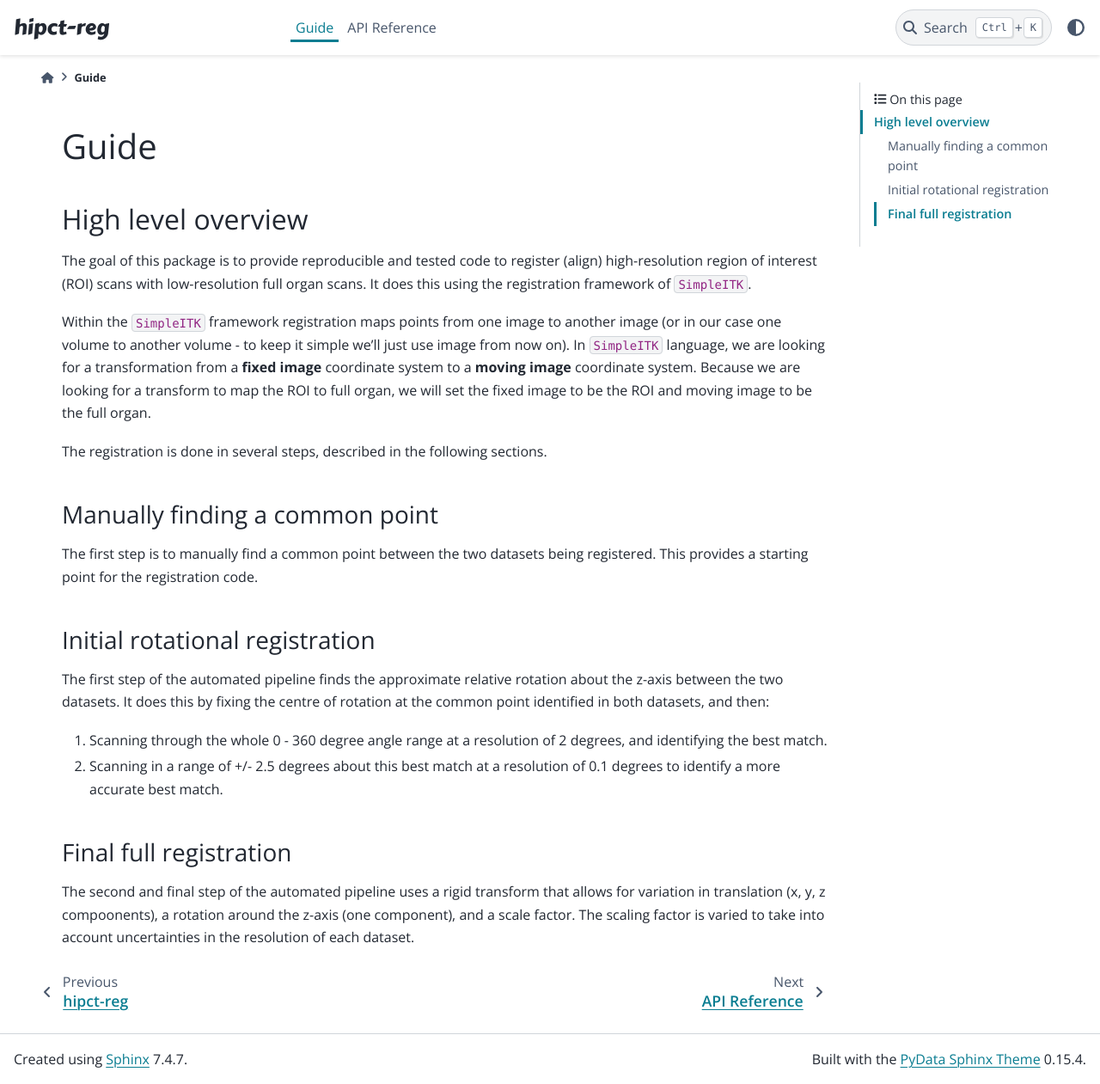
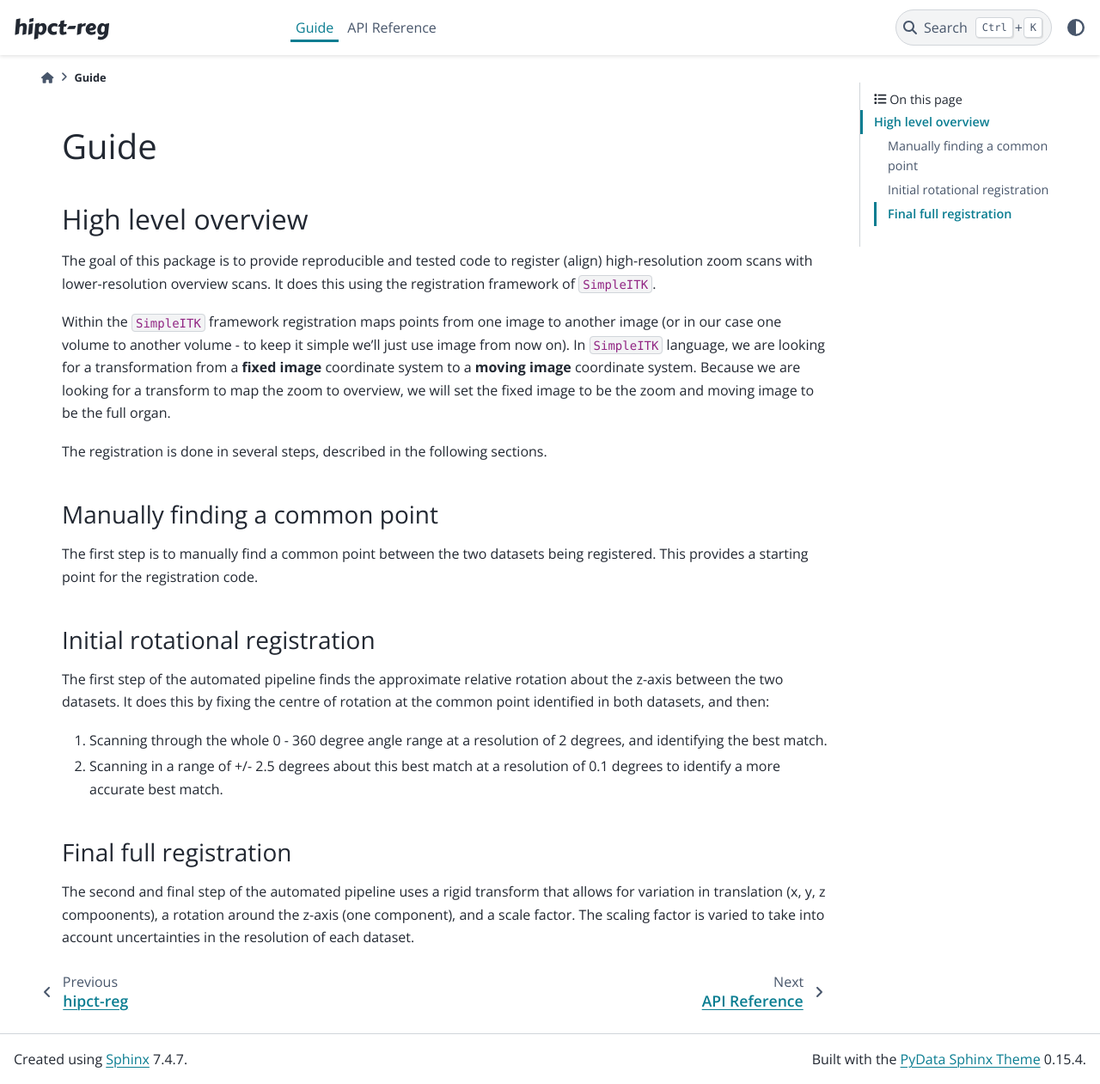
Before and after one commit to HiPCTProject/hipct-reg, a Sphinx documentation site: the page built from docs/guide.rst, in a window 1280 px wide and 1261 px high. Shown: the whole window at 86% size. Built offline with Sphinx 7.4.7 and the PyData theme 0.15.4, drawn with Linux system fonts in a browser that asks for light colours; pages that are not in the unit, such as notebooks, are missing from menus; the version number could not be read and is left out.

Commit message:
Use zoom and overview language

```diff
--- a/docs/guide.rst
+++ b/docs/guide.rst
@@ -4,12 +4,12 @@ Guide
 High level overview
 -------------------
 
-The goal of this package is to provide reproducible and tested code to register (align) high-resolution region of interest (ROI) scans with low-resolution full organ scans.
+The goal of this package is to provide reproducible and tested code to register (align) high-resolution zoom scans with lower-resolution overview scans.
 It does this using the registration framework of ``SimpleITK``.
 
 Within the ``SimpleITK`` framework registration maps points from one image to another image (or in our case one volume to another volume - to keep it simple we'll just use image from now on).
 In ``SimpleITK`` language, we are looking for a transformation from a **fixed image** coordinate system to a **moving image** coordinate system.
-Because we are looking for a transform to map the ROI to full organ, we will set the fixed image to be the ROI and moving image to be the full organ.
+Because we are looking for a transform to map the zoom to overview, we will set the fixed image to be the zoom and moving image to be the full organ.
 
 The registration is done in several steps, described in the following sections.
 
--- a/docs/tutorial/tutorial.py
+++ b/docs/tutorial/tutorial.py
@@ -14,7 +14,7 @@ from hipct_reg.helpers import (
     get_central_pixel_index,
     get_central_point,
     get_pixel_transform_params,
-    resample_roi_image,
+    resample_zoom_image,
     show_image,
 )
 from hipct_reg.registration import run_registration
@@ -35,17 +35,17 @@ logging.basicConfig(level=logging.INFO)
 #
 # `get_reg_input` provides an easy way to get the registration input for two datasets:
 
-roi_name = "LADAF-2021-64_heart_VOI-01_6.51um_bm18"
-full_name = "LADAF-2021-64_heart_complete-organ_19.89um_bm18"
-roi_point = (2240, 1770, 1546)
+zoom_name = "LADAF-2021-64_heart_VOI-01_6.51um_bm18"
+overview_name = "LADAF-2021-64_heart_complete-organ_19.89um_bm18"
+zoom_point = (2240, 1770, 1546)
 full_point = (4040, 5136, 502)
 
 reg_input = get_reg_input(
-    roi_name=roi_name,
-    roi_point=roi_point,
-    full_name=full_name,
-    full_point=full_point,
-    full_size_xy=64,
+    zoom_name=zoom_name,
+    zoom_point=zoom_point,
+    overview_name=overview_name,
+    overview_point=full_point,
+    overview_size_xy=64,
 )
 
 # %%
@@ -57,11 +57,11 @@ transform, reg_metric = run_registration(reg_input)
 
 # %%
 # This returns two objects - the registered transform, and the registration metric.
-# The transform maps from the physical coordinates of the ROI image to the physical
-# coordinates of the full-organ image. For HiP-CT data these are just the voxel
+# The transform maps from the physical coordinates of the zoom image to the physical
+# coordinates of the overview image. For HiP-CT data these are just the voxel
 # coordinates multiplied by the image resolution.
 #
-# To get the parameters for a pixel-to-pixel mapping from the ROI image to the
+# To get the parameters for a pixel-to-pixel mapping from the zoom image to the
 # full-organ image we can use `get_pixel_transform_params`:
 
 pixel_transform_params = get_pixel_transform_params(reg_input, transform)
@@ -72,25 +72,25 @@ print(pixel_transform_params)
 # ------------
 
 # Get physical point in centre of full organ image
-central_point = get_central_point(reg_input.full_image)
+central_point = get_central_point(reg_input.overview_image)
 
 fig, axs = plt.subplots(nrows=1, ncols=3, constrained_layout=True, figsize=(10, 5))
 
 # Before
-central_idx = get_central_pixel_index(reg_input.roi_image)
-show_image(reg_input.roi_image, axs[0], central_idx[2])
-axs[0].set_title("ROI before registration")
+central_idx = get_central_pixel_index(reg_input.zoom_image)
+show_image(reg_input.zoom_image, axs[0], central_idx[2])
+axs[0].set_title("zoom before registration")
 
 # After
-roi_resampled = resample_roi_image(reg_input, transform)
-resampled_idx = roi_resampled.TransformPhysicalPointToIndex(central_point)
-show_image(roi_resampled, axs[1], resampled_idx[2])
-axs[1].set_title("ROI after registration")
+zoom_resampled = resample_zoom_image(reg_input, transform)
+resampled_idx = zoom_resampled.TransformPhysicalPointToIndex(central_point)
+show_image(zoom_resampled, axs[1], resampled_idx[2])
+axs[1].set_title("zoom after registration")
 axs[1].grid(color="black")
 
 # Full-organ image
-central_idx = get_central_pixel_index(reg_input.full_image)
-show_image(reg_input.full_image, axs[2], central_idx[2])
+central_idx = get_central_pixel_index(reg_input.overview_image)
+show_image(reg_input.overview_image, axs[2], central_idx[2])
 axs[2].set_title("Full-organ")
 axs[2].grid(color="black")
 
```
Also changed, not shown: 9 other files.
